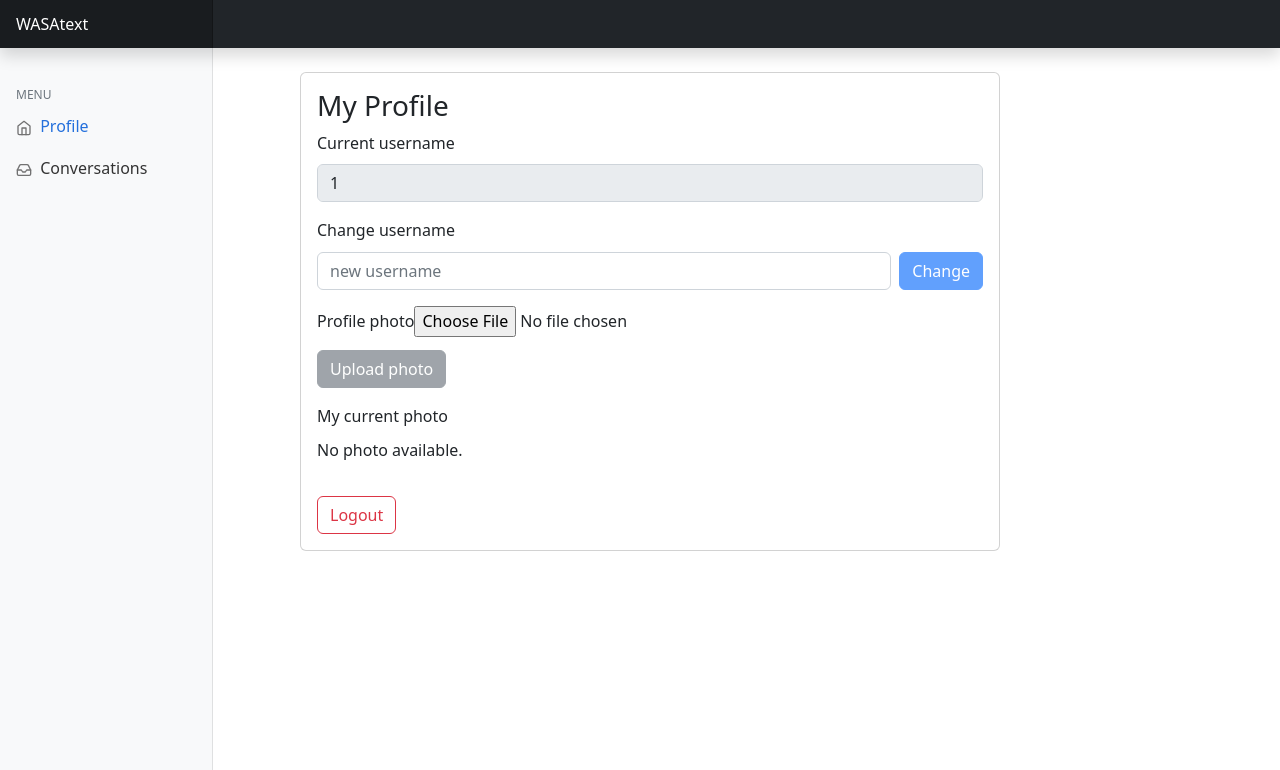
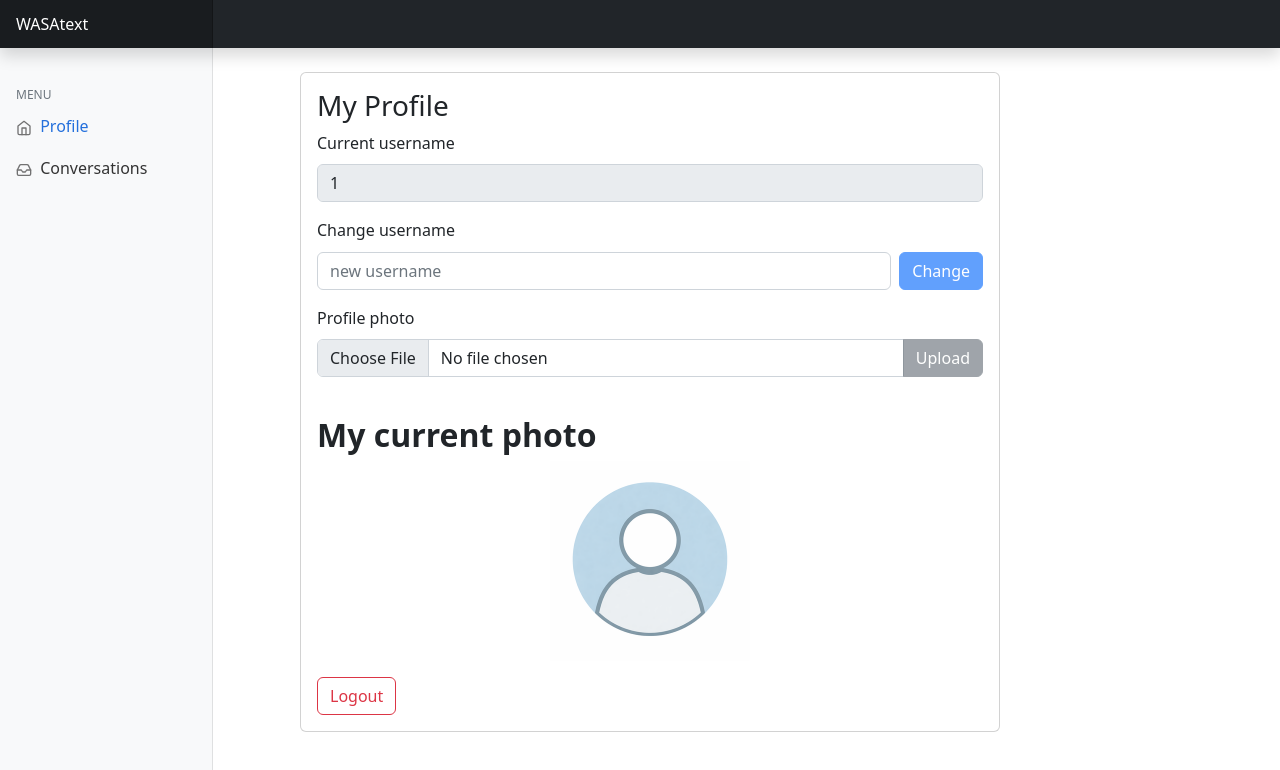
Before and after one commit to TMPkl/WASA, a Vue app in the folder webui/: page /#/profile in a window 1280 px wide. Shown: the top 770 px of the page. Built offline with nearby package versions, Linux system fonts and the light colour scheme; no server answers; sample sign-in values are in the browser's storage.

Commit message:
some random bootstraps

```diff
--- /dev/null
+++ b/webui/src/components/UserPhoto.vue
@@ -0,0 +1,64 @@
+<script>
+import defaultPhoto from '@/assets/account_icon_400x400.png'
+import { getUserPhoto } from '@/services/profile.js'
+
+export default {
+  name: 'UserPhoto',
+  props: {
+    username: {
+      type: String,
+      required: true
+    },
+    size: {
+      type: Number,
+      default: 200
+    }
+  },
+  data() {
+    return {
+      photoUrl: null,
+      defaultPhoto
+    }
+  },
+  watch: {
+    username: {
+      immediate: true,
+      handler() {
+        this.loadPhoto()
+      }
+    }
+  },
+  methods: {
+    async loadPhoto() {
+      this.clearUrl()
+      if (!this.username) return
+
+      try {
+        const blob = await getUserPhoto(this.username)
+        if (blob) {
+          this.photoUrl = URL.createObjectURL(blob)
+        }
+      } catch (_) {
+        // brak zdjęcia = fallback
+      }
+    },
+    clearUrl() {
+      if (this.photoUrl) {
+        try { URL.revokeObjectURL(this.photoUrl) } catch (_) {}
+        this.photoUrl = null
+      }
+    }
+  },
+  unmounted() {
+    this.clearUrl()
+  }
+}
+</script>
+
+<template>
+  <img
+    :src="photoUrl || defaultPhoto"
+    :alt="`Photo of ${username}`"
+    :style="{ maxWidth: size + 'px', maxHeight: size + 'px' }"
+  />
+</template>
--- a/webui/src/views/ProfileView.vue
+++ b/webui/src/views/ProfileView.vue
@@ -1,12 +1,17 @@
 <script>
 import { getProfile, updateUsername, uploadPhoto, getUserPhoto } from '../services/profile.js'
 import { logout } from '../services/auth.js'
+import defaultPhoto from '@/assets/account_icon_400x400.png'
+import UserPhoto from '@/components/UserPhoto.vue'
+
 
 export default {
+    components: { UserPhoto },
   data() {
     return {
       username: '',
-        userPhotoUrl: null,
+      userPhotoUrl: null,
+      defaultPhoto,
       newUsername: '',
       errormsg: null,
       loading: false,
@@ -101,19 +106,35 @@ export default {
       </div>
 
       <div class="mb-3">
-        <label class="form-label">Profile photo</label>
-        <input type="file" accept="image/*" @change="handleFile" />
-        <div class="mt-2">
-          <button class="btn btn-secondary" :disabled="!photoFile || loading" @click="submitPhoto">Upload photo</button>
-        </div>
+        <div class="mb-3">
+  <label class="form-label">Profile photo</label>
+
+  <div class="input-group">
+    <input
+      type="file"
+      class="form-control"
+      accept="image/*"
+      @change="handleFile"
+    />
+    <button
+      class="btn btn-secondary"
+      :disabled="!photoFile || loading"
+      @click="submitPhoto"
+    >
+      Upload
+    </button>
+  </div>
+
+  <small v-if="photoFile" class="text-muted">
+    Selected: {{ photoFile.name }}
+  </small>
+</div>
+
       </div>
-      <div class="my-photo">
-        <label class="form-label">My current photo</label>
-        <div v-if="userPhotoUrl">
-          <img :src="userPhotoUrl" alt="Profile Photo" style="max-width:200px; max-height:200px;" />
-        </div>
-        <div v-else>
-          <p>No photo available.</p>
+      <div class="photo-label ">
+        <label class="">My current photo</label>
+        <div class="photo-wrapper">
+          <UserPhoto :username="username" :size="200" />
         </div>
       </div>
 
@@ -126,4 +147,23 @@ export default {
 
 <style scoped>
 .profile-view .card { font-size: 1rem }
+.photo-label { display: block; font-size: 2rem;
+            font-weight: bold;
+            justify-content: center;
+
+            }
+
+.photo-wrapper {
+  display: flex;
+  justify-content: center;
+  align-items: center;
+}
+
+.photo-wrapper img,
+.photo-wrapper > * {
+  max-width: 200px;
+  max-height: 200px;
+  width: 100%;
+  height: auto;
+}
 </style>
```
Also changed, not shown: webui/src/assets/account_icon_400x400.png (added), webui/src/assets/account_icon_50x50.png (added).
